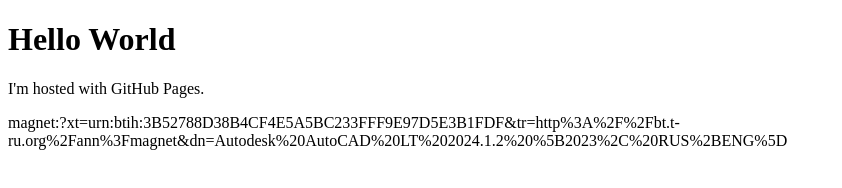
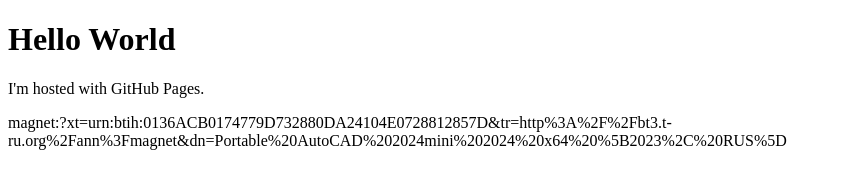
Before and after one commit to delphius/delphius.github.io, a plain HTML site: page index.html in a window 1280 px wide. Shown: the whole page, without its empty margins (0-842 px from the left). Drawn offline with Linux system fonts and the light colour scheme.

Commit message:
Update index.html

```diff
--- a/index.html
+++ b/index.html
@@ -3,6 +3,5 @@
 <body>
 <h1>Hello World</h1>
 <p>I'm hosted with GitHub Pages.</p>
-magnet:?xt=urn:btih:3B52788D38B4CF4E5A5BC233FFF9E97D5E3B1FDF&tr=http%3A%2F%2Fbt.t-ru.org%2Fann%3Fmagnet&dn=Autodesk%20AutoCAD%20LT%202024.1.2%20%5B2023%2C%20RUS%2BENG%5D
-</body>
+magnet:?xt=urn:btih:0136ACB0174779D732880DA24104E0728812857D&tr=http%3A%2F%2Fbt3.t-ru.org%2Fann%3Fmagnet&dn=Portable%20AutoCAD%202024mini%202024%20x64%20%5B2023%2C%20RUS%5D
 </html>
```
